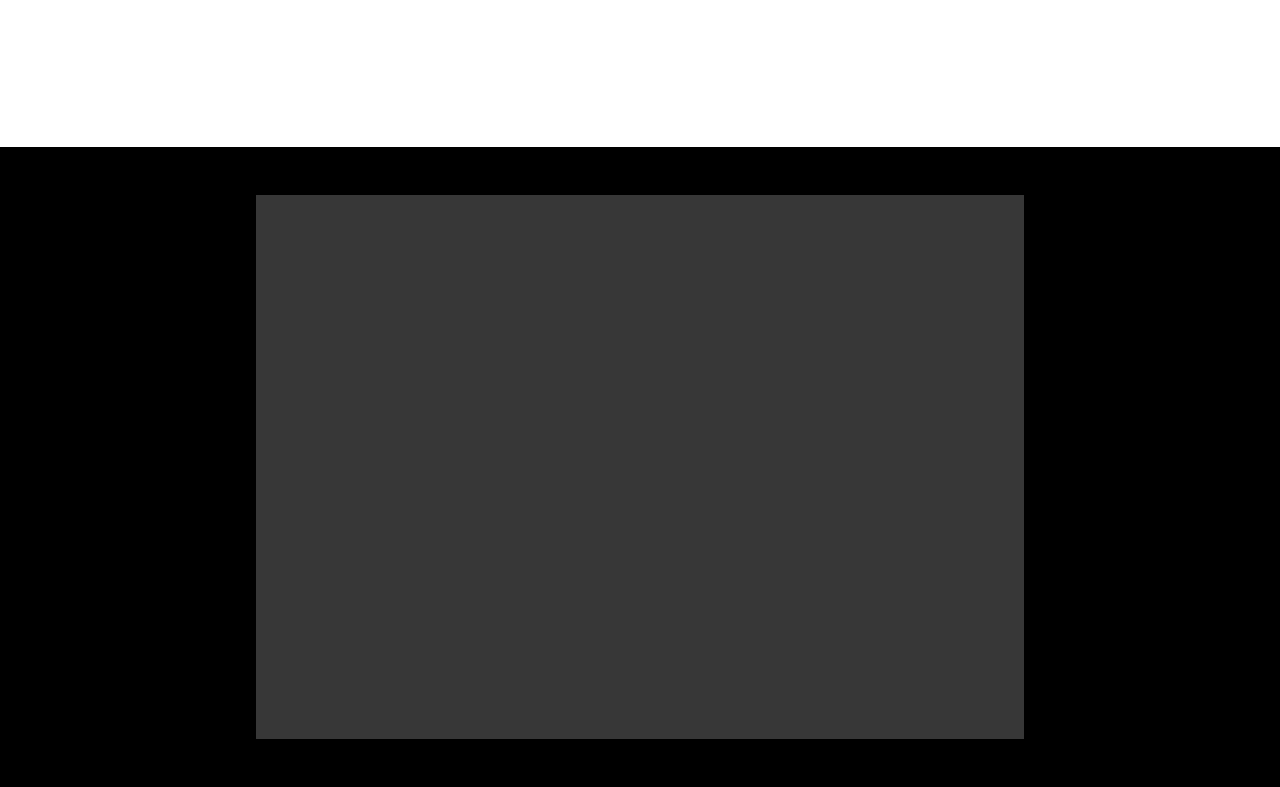
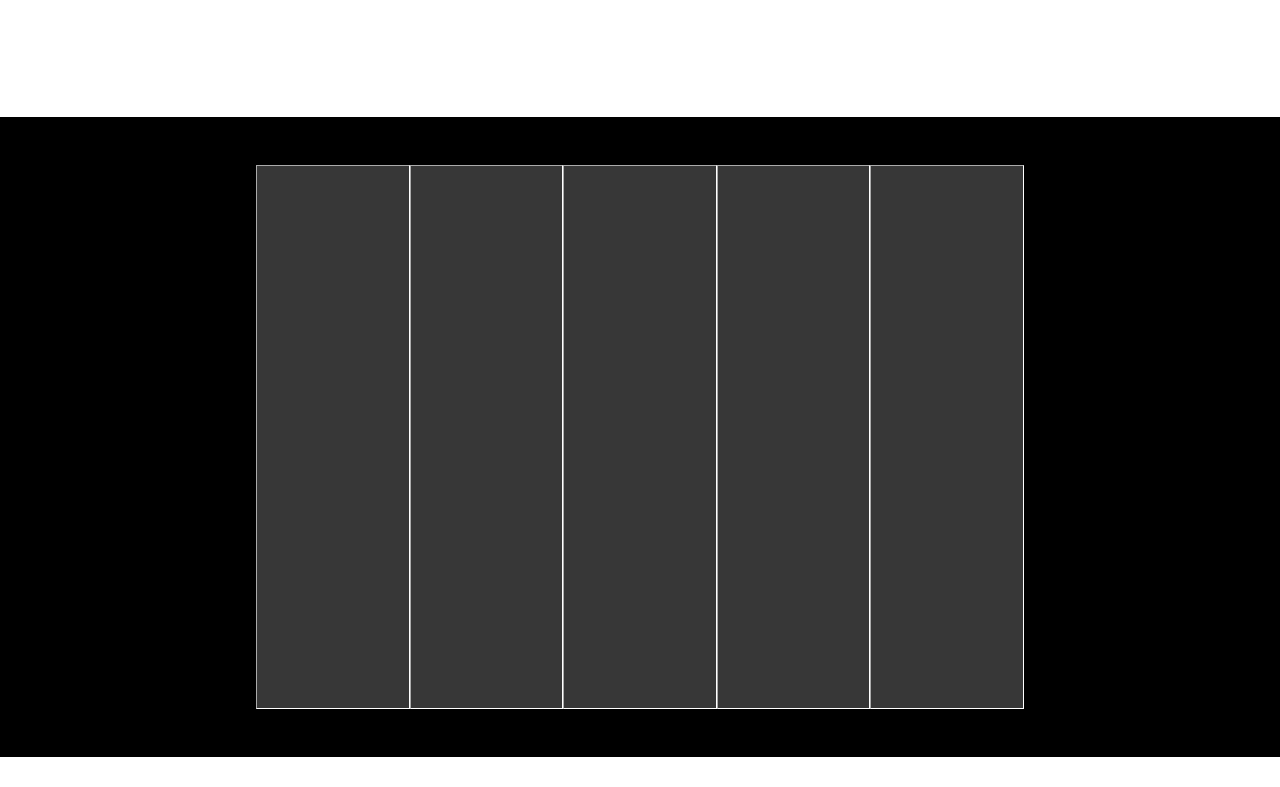
Before and after one commit to GabrieleLombard01/htmlcss-dropbox, a plain HTML site: page index.html in a window 1280 px wide. Shown: the part 6051-6838 px from the top of the page. After the commit the page ends 6808 px from the top, so only its background shows below. Drawn offline with nearby package versions, Linux system fonts and the light colour scheme.

Commit message:
footer columns added

```diff
--- a/css/style.css
+++ b/css/style.css
@@ -82,7 +82,7 @@ summary{
 footer{
     background-color: black;
     color: white;
-    margin-top: 150px;
+    margin-top: 120px;
     height: 80vh;
     display: flex;
     align-items: center;
@@ -391,4 +391,10 @@ footer{
     margin: 0 auto;
     width: calc(100% - 40%);
     height: calc(100% - 15%);
+    display: flex;
 }
+.foot_col{
+    width: calc(100% / 5);
+    border: dashed white 1px;
+    border-style: inset;
+}
--- a/index.html
+++ b/index.html
@@ -350,7 +350,11 @@
         <!--Footer-->
         <footer>
             <div class="foot_conteiner">
-
+                <div class="foot_col"></div>
+                <div class="foot_col"></div>
+                <div class="foot_col"></div>
+                <div class="foot_col"></div>
+                <div class="foot_col"></div>
             </div>
         </footer>
 </body>
```
